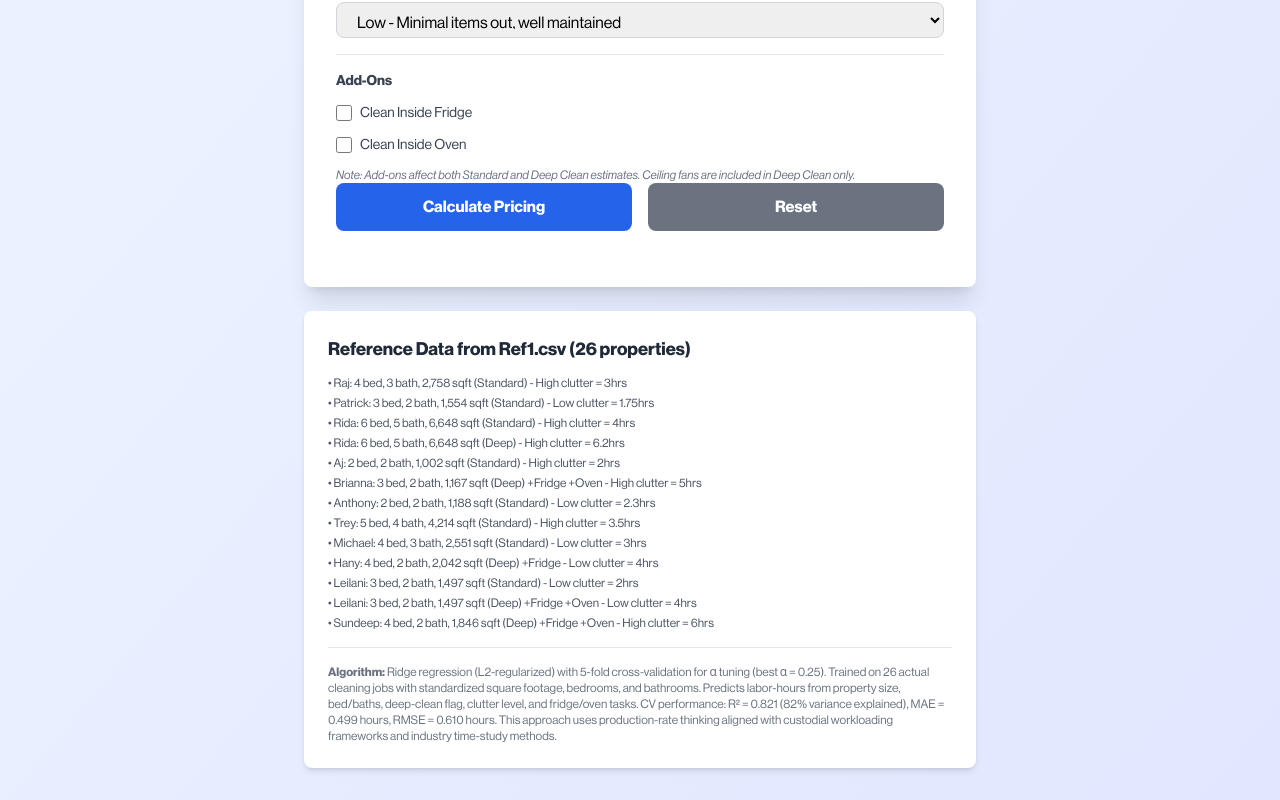
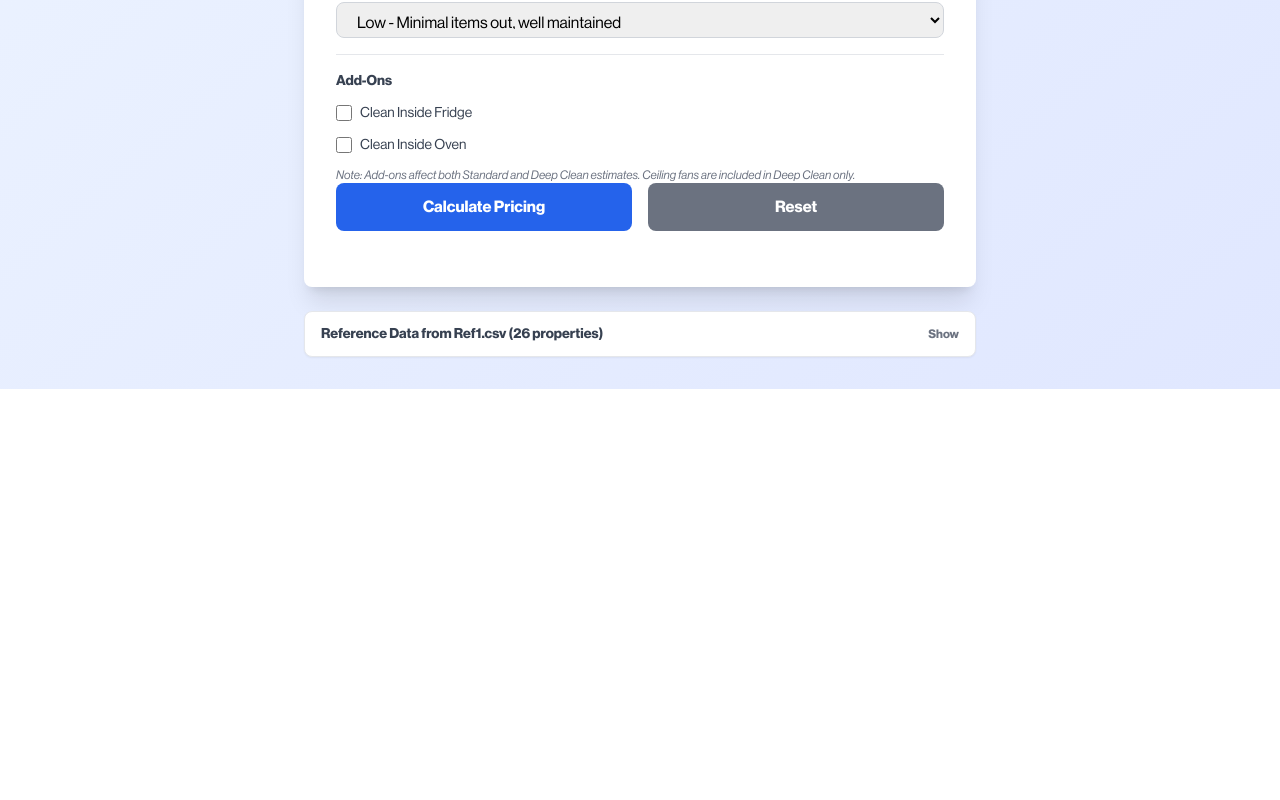
Before and after one commit to oomavera/cjtracker, a Next.js app: page /matrix in a window 1280 px wide. Shown: the part 715-1515 px from the top of the page. After the commit the page ends 1104 px from the top, so only its background shows below. Built offline with nearby package versions, Linux system fonts and the light colour scheme.

Commit message:
Make reference data collapsible on matrix page

```diff
--- a/app/matrix/page.tsx
+++ b/app/matrix/page.tsx
@@ -21,6 +21,7 @@ export default function MatrixPage() {
   // Add-ons
   const [addFridge, setAddFridge] = useState(false);
   const [addOven, setAddOven] = useState(false);
+  const [showReference, setShowReference] = useState(false);
 
   // Sales call checklist (compact UI above the pricing matrix)
   const checklistItems = [
@@ -427,10 +428,17 @@ export default function MatrixPage() {
           )}
       </div>
 
-        <div className="mt-6 bg-white rounded-lg shadow-md p-6">
-          <h3 className="text-lg font-semibold text-gray-800 mb-3">
-            Reference Data from Ref1.csv (26 properties)
-          </h3>
+        <div className="mt-6">
+          <button
+            onClick={() => setShowReference((prev) => !prev)}
+            className="w-full bg-white border border-gray-200 rounded-lg shadow-sm px-4 py-3 text-sm font-semibold text-gray-700 hover:bg-gray-50 flex items-center justify-between"
+          >
+            <span>Reference Data from Ref1.csv (26 properties)</span>
+            <span className="text-xs text-gray-500">{showReference ? 'Hide' : 'Show'}</span>
+          </button>
+
+          {showReference && (
+            <div className="mt-3 bg-white rounded-lg shadow-md p-6">
               <div className="text-xs text-gray-600 space-y-1 max-h-64 overflow-y-auto">
                 {referenceData.map((data, idx) => (
                   <p key={idx}>
@@ -449,6 +457,8 @@ export default function MatrixPage() {
                 </p>
               </div>
             </div>
+          )}
+        </div>
       </div>
     </div>
   );
```
Lines whose indentation alone changed are shown as unchanged.
